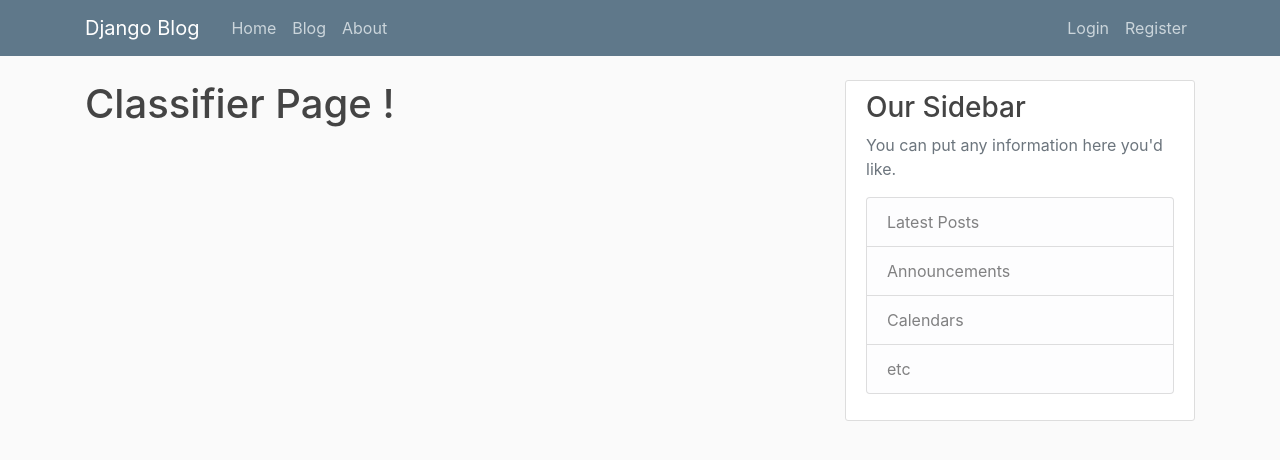
After one commit to BejenaruIoanMatei/AI-PoweredFlowerClassification, a Django app: template licenta_project/blog/templates/blog/classifier.html in a window 1280 px wide. The commit adds this page. Shown: the top 460 px of the page. Run offline with Django 3.2, Linux system fonts and the light colour scheme; the template is opened without the code that fills it, so the values that code supplies are empty; some libraries are stand-ins or nearby versions.

Commit message:
7. Maping some urls

```diff
--- a/licenta_project/blog/templates/blog/base.html
+++ b/licenta_project/blog/templates/blog/base.html
@@ -45,7 +45,8 @@
           </button>
           <div class="collapse navbar-collapse" id="navbarToggle">
             <div class="navbar-nav mr-auto">
-              <a class="nav-item nav-link" href="{%url 'blog-home'%}">Home</a>
+              <a class="nav-item nav-link" href="{%url 'blog-classifier'%}">Home</a>
+              <a class="nav-item nav-link" href="{%url 'blog-home'%}">Blog</a>
               <a class="nav-item nav-link" href="{%url 'blog-about'%}">About</a>
             </div>
             <!-- Navbar Right Side -->
--- /dev/null
+++ b/licenta_project/blog/templates/blog/classifier.html
@@ -0,0 +1,3 @@
+{%extends "blog/base.html"%} {%block content%}
+<h1>Classifier Page !</h1>
+{%endblock content%}
--- a/licenta_project/blog/urls.py
+++ b/licenta_project/blog/urls.py
@@ -4,11 +4,13 @@ from .views import (PostListView,
                     PostCreateView,
                     PostUpdateView,
                     PostDeleteView,
-                    UserPostListView)
+                    UserPostListView,
+                    ClassifierView)
 from . import views
 
 urlpatterns = [
-    path('', PostListView.as_view(), name='blog-home'),
+    path('', ClassifierView.as_view(), name='blog-classifier'),
+    path('blog/', PostListView.as_view(), name='blog-home'),
     path('post/<int:pk>/', PostDetailView.as_view(), name='post-detail'),
     path('post/new/', PostCreateView.as_view(), name='post-create'),
     path('post/<int:pk>/update/', PostUpdateView.as_view(), name='post-update'),
--- a/licenta_project/blog/views.py
+++ b/licenta_project/blog/views.py
@@ -15,6 +15,11 @@ def home(request):
         'posts': Post.objects.all()
     }
     return render(request, 'blog/home.html', context)
+
+class ClassifierView(ListView):
+    model = Post
+    template_name = 'blog/classifier.html'
+    context_object_name = 'posts'
 
 class PostListView(ListView):
     model = Post
```
